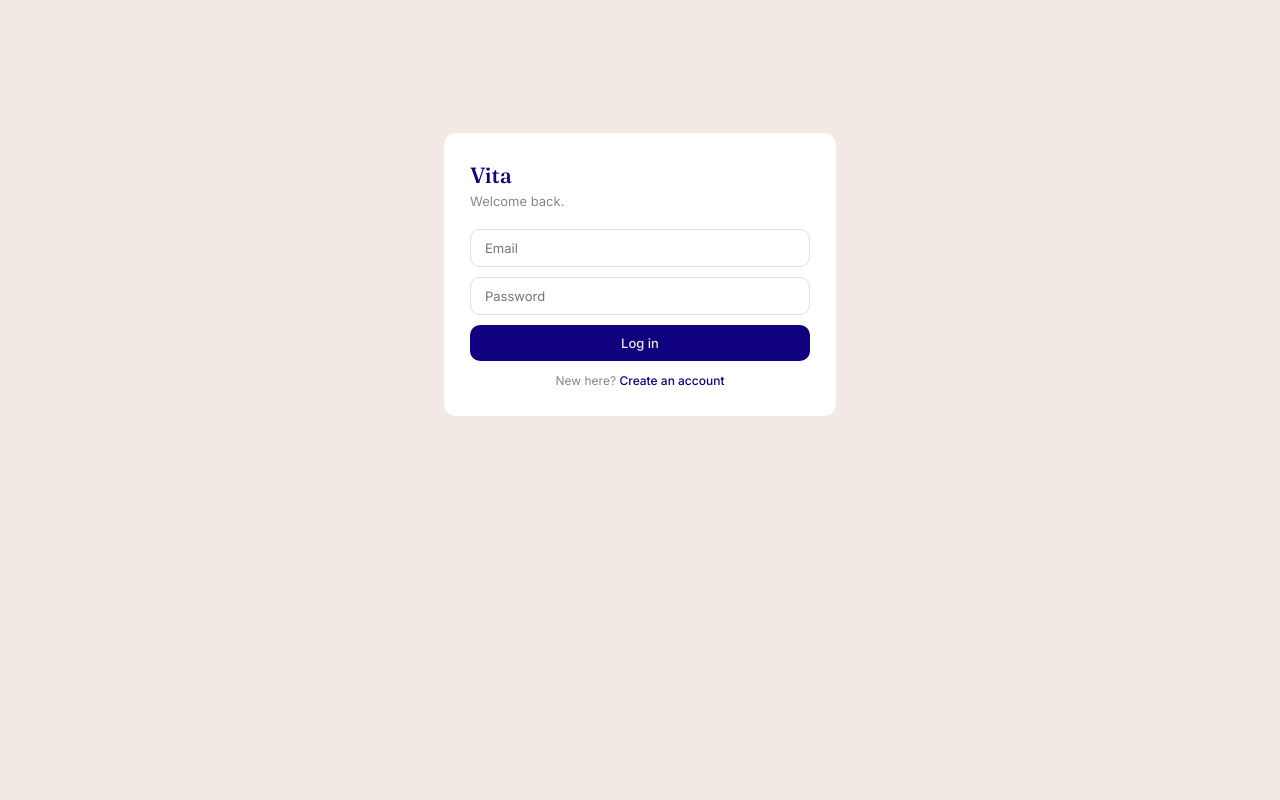
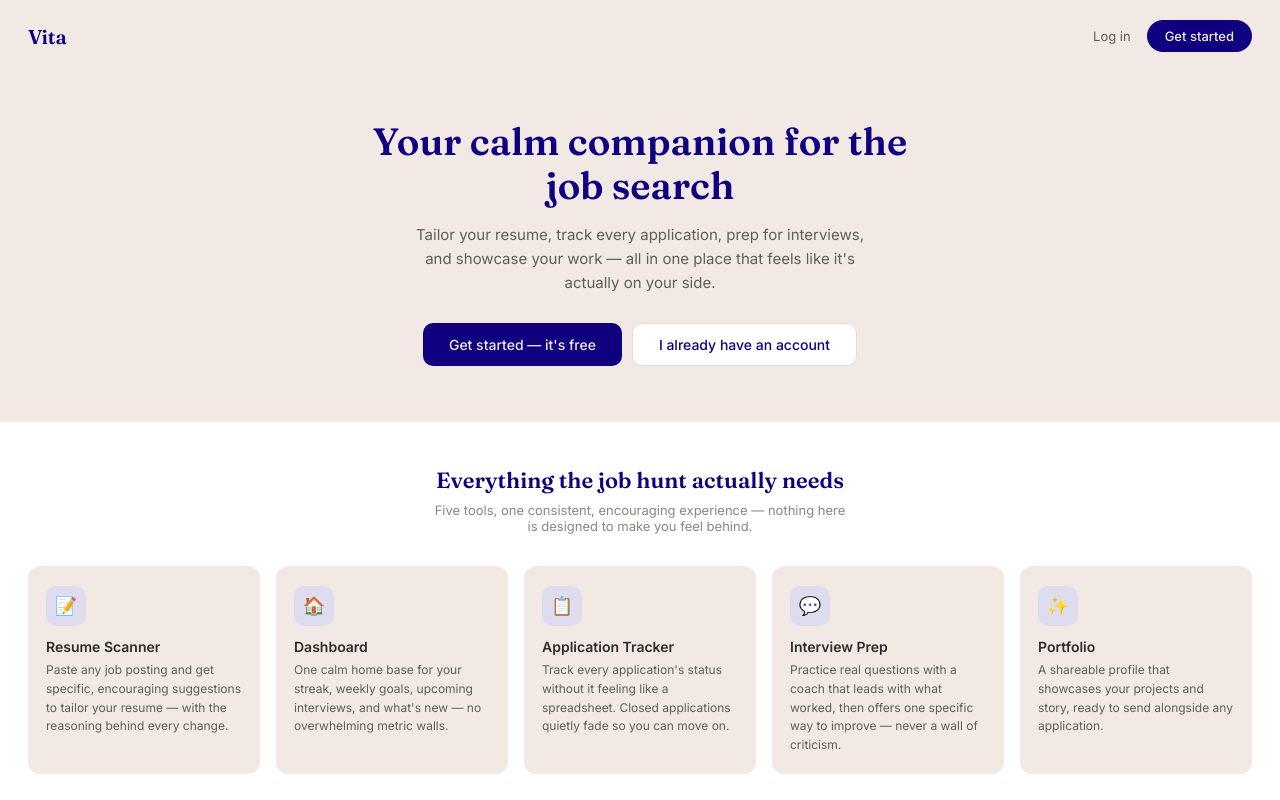
Before and after one commit to xClaudiaArias/vita, a React (Vite) app in the folder vita-frontend/: page / in a window 1280 px wide. Shown: the top 800 px of the page. Built offline with nearby package versions, Linux system fonts and the light colour scheme.

Commit message:
add landing page

```diff
--- a/vita-frontend/src/App.jsx
+++ b/vita-frontend/src/App.jsx
@@ -956,8 +956,8 @@ function InterviewChat() {
 }
 
 // ── Auth screen (login / signup) ──────────────────
-function AuthScreen({ onAuthenticated }) {
-  const [mode, setMode] = useState("login"); // login | signup
+function AuthScreen({ onAuthenticated, initialMode = "login", onBack }) {
+  const [mode, setMode] = useState(initialMode);
   const [email, setEmail] = useState("");
   const [password, setPassword] = useState("");
   const [name, setName] = useState("");
@@ -984,6 +984,11 @@ function AuthScreen({ onAuthenticated }) {
     <div style={{ background: colors.cream, minHeight: 500, padding: 24, borderRadius: 16, display: "flex", alignItems: "center", justifyContent: "center" }}>
       <link href="https://fonts.googleapis.com/css2?family=Inter:wght@400;500&family=Fraunces:wght@500&display=swap" rel="stylesheet" />
       <div style={{ background: "#fff", borderRadius: 12, padding: "28px 26px", width: "100%", maxWidth: 340 }}>
+        {onBack && (
+          <p onClick={onBack} style={{ fontFamily: "Inter, sans-serif", fontSize: 12, color: colors.faint, margin: "0 0 14px", cursor: "pointer" }}>
+            ← Back
+          </p>
+        )}
         <p style={{ fontFamily: "Fraunces, serif", fontSize: 22, color: colors.indigo, margin: "0 0 4px" }}>Vita</p>
         <p style={{ fontFamily: "Inter, sans-serif", fontSize: 13, color: colors.faint, margin: "0 0 20px" }}>
           {mode === "login" ? "Welcome back." : "Let's get you set up."}
@@ -1036,11 +1041,236 @@ function AuthScreen({ onAuthenticated }) {
   );
 }
 
+// ── Landing page ───────────────────────────────────
+const features = [
+  {
+    icon: "📝",
+    title: "Resume Scanner",
+    description: "Paste any job posting and get specific, encouraging suggestions to tailor your resume — with the reasoning behind every change.",
+  },
+  {
+    icon: "🏠",
+    title: "Dashboard",
+    description: "One calm home base for your streak, weekly goals, upcoming interviews, and what's new — no overwhelming metric walls.",
+  },
+  {
+    icon: "📋",
+    title: "Application Tracker",
+    description: "Track every application's status without it feeling like a spreadsheet. Closed applications quietly fade so you can move on.",
+  },
+  {
+    icon: "💬",
+    title: "Interview Prep",
+    description: "Practice real questions with a coach that leads with what worked, then offers one specific way to improve — never a wall of criticism.",
+  },
+  {
+    icon: "✨",
+    title: "Portfolio",
+    description: "A shareable profile that showcases your projects and story, ready to send alongside any application.",
+  },
+];
+
+function LandingPage({ onGetStarted, onLogin }) {
+  return (
+    <div style={{ background: colors.cream, borderRadius: 16, overflow: "hidden" }}>
+      <link href="https://fonts.googleapis.com/css2?family=Inter:wght@400;500;600&family=Fraunces:wght@500;600&display=swap" rel="stylesheet" />
+
+      {/* Nav bar */}
+      <div style={{ display: "flex", justifyContent: "space-between", alignItems: "center", padding: "20px 28px" }}>
+        <p style={{ fontFamily: "Fraunces, serif", fontSize: 20, fontWeight: 600, color: colors.indigo, margin: 0 }}>
+          Vita
+        </p>
+        <div style={{ display: "flex", alignItems: "center", gap: 16 }}>
+          <span
+            onClick={onLogin}
+            style={{ fontFamily: "Inter, sans-serif", fontSize: 13, color: colors.muted, cursor: "pointer" }}
+          >
+            Log in
+          </span>
+          <button
+            onClick={onGetStarted}
+            style={{
+              background: colors.indigo,
+              color: colors.cream,
+              border: "none",
+              borderRadius: 20,
+              padding: "8px 18px",
+              fontFamily: "Inter, sans-serif",
+              fontSize: 13,
+              fontWeight: 500,
+              cursor: "pointer",
+            }}
+          >
+            Get started
+          </button>
+        </div>
+      </div>
+
+      {/* Hero */}
+      <div style={{ textAlign: "center", padding: "48px 28px 56px" }}>
+        <p
+          style={{
+            fontFamily: "Fraunces, serif",
+            fontSize: 38,
+            fontWeight: 600,
+            color: colors.indigo,
+            lineHeight: 1.15,
+            margin: "0 auto 16px",
+            maxWidth: 560,
+          }}
+        >
+          Your calm companion for the job search
+        </p>
+        <p
+          style={{
+            fontFamily: "Inter, sans-serif",
+            fontSize: 15,
+            color: colors.muted,
+            lineHeight: 1.6,
+            margin: "0 auto 28px",
+            maxWidth: 460,
+          }}
+        >
+          Tailor your resume, track every application, prep for interviews, and showcase your work —
+          all in one place that feels like it's actually on your side.
+        </p>
+        <div style={{ display: "flex", gap: 10, justifyContent: "center", flexWrap: "wrap" }}>
+          <button
+            onClick={onGetStarted}
+            style={{
+              background: colors.indigo,
+              color: colors.cream,
+              border: "none",
+              borderRadius: 10,
+              padding: "12px 26px",
+              fontFamily: "Inter, sans-serif",
+              fontSize: 14,
+              fontWeight: 500,
+              cursor: "pointer",
+            }}
+          >
+            Get started — it's free
+          </button>
+          <button
+            onClick={onLogin}
+            style={{
+              background: "#fff",
+              color: colors.indigo,
+              border: `0.5px solid ${colors.border}`,
+              borderRadius: 10,
+              padding: "12px 26px",
+              fontFamily: "Inter, sans-serif",
+              fontSize: 14,
+              fontWeight: 500,
+              cursor: "pointer",
+            }}
+          >
+            I already have an account
+          </button>
+        </div>
+      </div>
+
+      {/* Features */}
+      <div style={{ background: "#fff", padding: "44px 28px" }}>
+        <p
+          style={{
+            fontFamily: "Fraunces, serif",
+            fontSize: 22,
+            fontWeight: 600,
+            color: colors.indigo,
+            textAlign: "center",
+            margin: "0 0 8px",
+          }}
+        >
+          Everything the job hunt actually needs
+        </p>
+        <p
+          style={{
+            fontFamily: "Inter, sans-serif",
+            fontSize: 13,
+            color: colors.faint,
+            textAlign: "center",
+            margin: "0 auto 32px",
+            maxWidth: 420,
+          }}
+        >
+          Five tools, one consistent, encouraging experience — nothing here is designed to make you feel behind.
+        </p>
+
+        <div
+          style={{
+            display: "grid",
+            gridTemplateColumns: "repeat(auto-fit, minmax(220px, 1fr))",
+            gap: 16,
+          }}
+        >
+          {features.map((f) => (
+            <div
+              key={f.title}
+              style={{
+                background: colors.cream,
+                borderRadius: 12,
+                padding: "20px 18px",
+              }}
+            >
+              <div
+                style={{
+                  width: 40,
+                  height: 40,
+                  borderRadius: 10,
+                  background: colors.lavenderBg,
+                  display: "flex",
+                  alignItems: "center",
+                  justifyContent: "center",
+                  fontSize: 18,
+                  marginBottom: 12,
+                }}
+              >
+                {f.icon}
+              </div>
+              <p style={{ fontFamily: "Inter, sans-serif", fontSize: 14, fontWeight: 600, color: colors.ink, margin: "0 0 6px" }}>
+                {f.title}
+              </p>
+              <p style={{ fontFamily: "Inter, sans-serif", fontSize: 12, color: colors.muted, lineHeight: 1.55, margin: 0 }}>
+                {f.description}
+              </p>
+            </div>
+          ))}
+        </div>
+      </div>
+
+      {/* Closing CTA */}
+      <div style={{ textAlign: "center", padding: "40px 28px" }}>
+        <p style={{ fontFamily: "Fraunces, serif", fontSize: 20, color: colors.indigo, margin: "0 0 16px" }}>
+          Ready to feel a little less alone in this?
+        </p>
+        <button
+          onClick={onGetStarted}
+          style={{
+            background: colors.indigo,
+            color: colors.cream,
+            border: "none",
+            borderRadius: 10,
+            padding: "12px 28px",
+            fontFamily: "Inter, sans-serif",
+            fontSize: 14,
+            fontWeight: 500,
+            cursor: "pointer",
+          }}
+        >
+          Get started — it's free
+        </button>
+      </div>
+    </div>
+  );
+}
+
 // ── App shell ──────────────────────────────────────
 export default function VitaApp() {
   const [tab, setTab] = useState("dashboard");
   const [user, setUser] = useState(null);
   const [checkingAuth, setCheckingAuth] = useState(true);
+  const [authView, setAuthView] = useState("landing"); // landing | login | signup
 
   // On load, check if a saved token still works — keeps you logged in
   // across page refreshes instead of forcing a fresh login every time.
@@ -1070,7 +1300,21 @@ export default function VitaApp() {
   }
 
   if (!user) {
-    return <AuthScreen onAuthenticated={setUser} />;
+    if (authView === "landing") {
+      return (
+        <LandingPage
+          onGetStarted={() => setAuthView("signup")}
+          onLogin={() => setAuthView("login")}
+        />
+      );
+    }
+    return (
+      <AuthScreen
+        initialMode={authView}
+        onAuthenticated={setUser}
+        onBack={() => setAuthView("landing")}
+      />
+    );
   }
 
   return (
```
